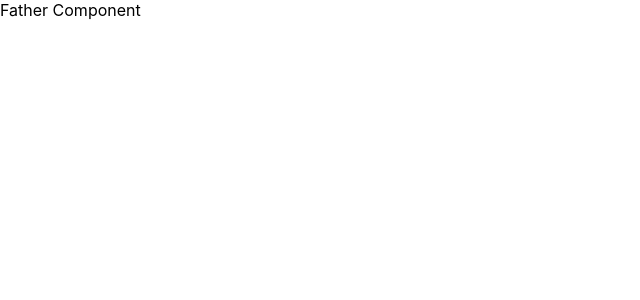
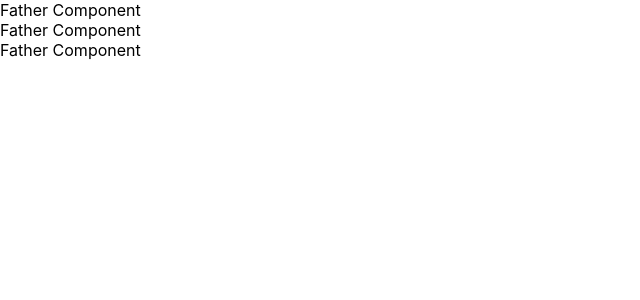
Before and after one commit to ddfilipov/react-context-test, a React (Create React App) app: page / in a window 1280 px wide. Shown: the top 300 px of the page, without its empty margins (0-640 px from the left). Built offline with nearby package versions, Linux system fonts and the light colour scheme.

Commit message:
added new component

```diff
--- a/src/App.tsx
+++ b/src/App.tsx
@@ -1,7 +1,7 @@
-import { FatherCounter } from "./components/FatherCounter";
+import { MainContainer } from "./components/MainContainer";
 
 function App() {
-    return <FatherCounter></FatherCounter>;
+    return <MainContainer />;
 }
 
 export default App;
--- /dev/null
+++ b/src/components/MainContainer.tsx
@@ -0,0 +1,12 @@
+import { FC } from "react";
+import { FatherCounter } from "./FatherCounter";
+
+export const MainContainer = () => {
+    return (
+        <>
+            <FatherCounter />
+            <FatherCounter />
+            <FatherCounter />
+        </>
+    );
+};
```
